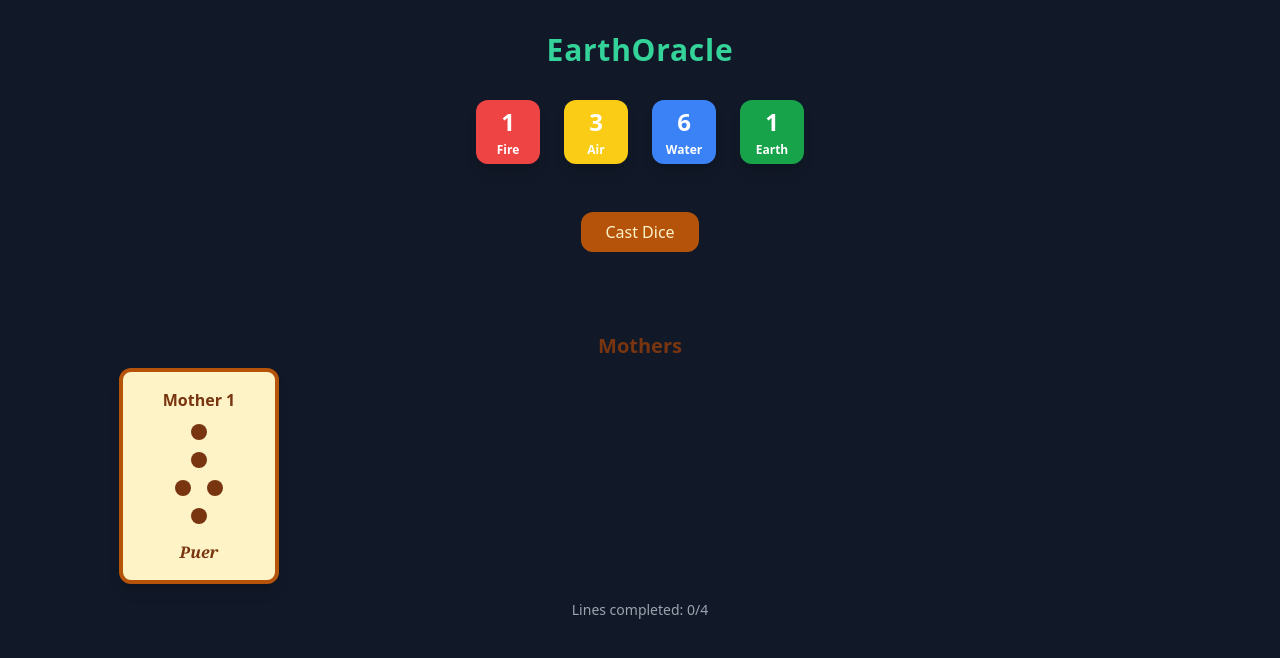
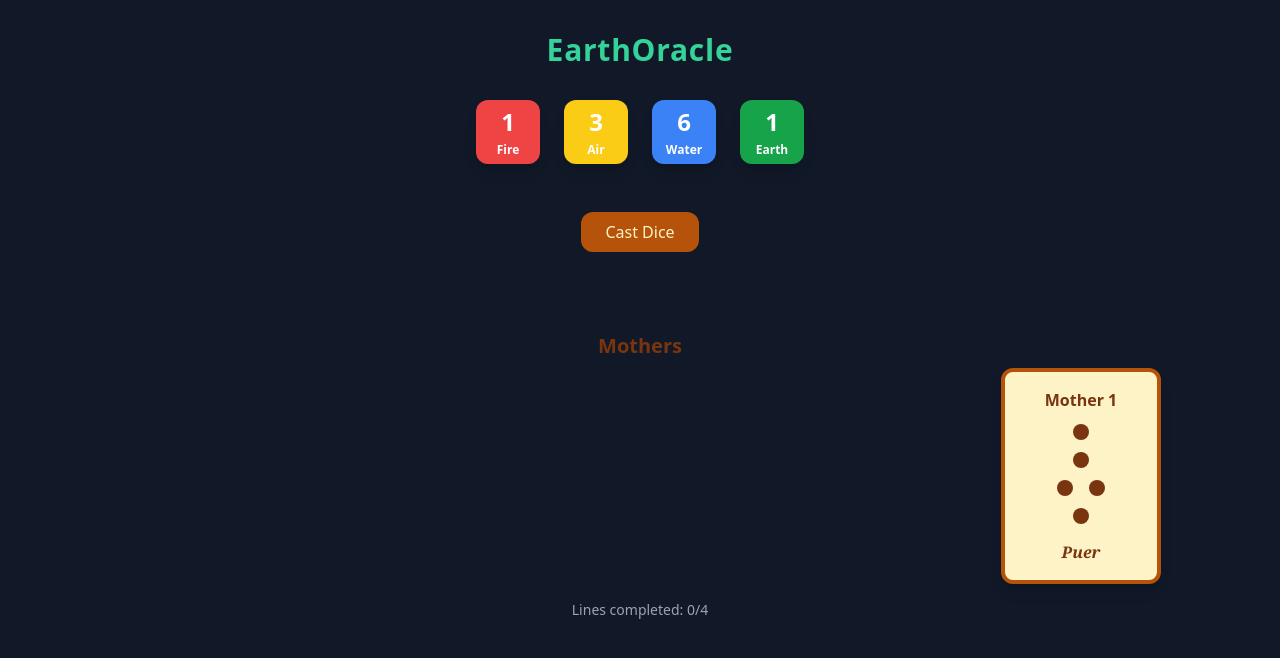
Before and after one commit to Whytebread/EarthOracle, a React (Create React App) app in the folder earth-oracle/: page / in a window 1280 px wide. Both pictures are taken after a click on the button "Cast Dice". Shown: the top 658 px of the page. Built offline with nearby package versions, Linux system fonts and the light colour scheme.

Commit message:
updated renderRow so cards render right to left

```diff
--- a/earth-oracle/src/App.css
+++ b/earth-oracle/src/App.css
@@ -28,6 +28,7 @@
   color: #61dafb;
 }
 
+
 @keyframes App-logo-spin {
   from {
     transform: rotate(0deg);
--- a/earth-oracle/src/components/CastingBoard.js
+++ b/earth-oracle/src/components/CastingBoard.js
@@ -89,21 +89,6 @@ const CastingBoard = () => {
   const isDisabled = mothers.length >= 4;
 
   // helper to make titles: "Mother 1", "Daughter 2", etc.
-  const getCardTitle = (rowTitle, idx) => {
-    if (rowTitle === "Judge") return "Judge";
-
-    const singularMap = {
-      Mothers: "Mother",
-      Daughters: "Daughter",
-      Nieces: "Niece",
-      Witnesses: "Witness",
-    };
-
-    const singular = singularMap[rowTitle] || rowTitle;
-    return `${singular} ${idx + 1}`;
-  };
-
-  // render one row, right-to-left
 const renderRow = (figures, rowTitle, singularTitle) => {
   if (!figures || figures.length === 0) return null;
 
@@ -112,16 +97,21 @@ const CastingBoard = () => {
       <h2 className="text-xl font-bold text-amber-900 mt-6 mb-2 text-center">
         {rowTitle}
       </h2>
-        <div className="grid grid-cols-2 md:grid-cols-4 gap-6 justify-items-center">
-          {[...figures].reverse().map((figure, idx) => (
+
+      {/* RTL grid so cards render right → left visually */}
+      <div
+        className="grid grid-cols-2 md:grid-cols-4 gap-6 justify-items-center"
+        style={{ direction: "rtl" }}
+      >
+        {figures.map((figure, idx) => (
           <motion.div
             key={idx}
             initial={{ opacity: 0, y: 30 }}
             animate={{ opacity: 1, y: 0 }}
-              transition={{ duration: 0.8 }}
+            transition={{ duration: 0.6, delay: idx * 0.15 }}
           >
             <FigureCard
-                title={getCardTitle(rowTitle, figures.length - 1 - idx)}
+              title={`${singularTitle} ${idx + 1}`}
               figure={figure}
             />
           </motion.div>
@@ -133,14 +123,15 @@ const CastingBoard = () => {
 
   return (
     <div className="flex flex-col items-center gap-8 w-full">
+      {/* Dice roller */}
       <DiceRoller onRollComplete={handleRollComplete} disabled={isDisabled} />
 
+      {/* All rows */}
       <div className="w-full max-w-6xl mt-6">
         {renderRow(mothers, "Mothers", "Mother")}
         {renderRow(daughters, "Daughters", "Daughter")}
         {renderRow(nieces, "Nieces", "Niece")}
         {renderRow(witnesses, "Witnesses", "Witness")}
-
         {judge && (
           <div className="mt-8 text-center">
             <h2 className="text-xl font-bold text-amber-900 mb-2">Judge</h2>
```
Lines whose indentation alone changed are shown as unchanged.
